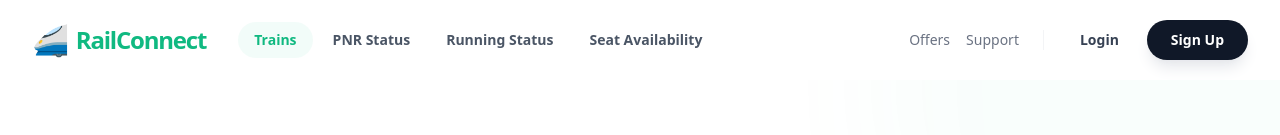
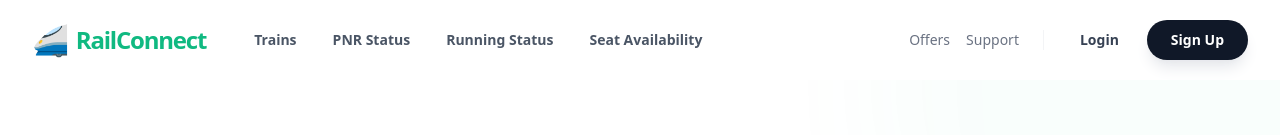
Before and after one commit to RishiVykunta/RMS, a Next.js app: page / in a window 1280 px wide. Shown: the top 135 px of the page. Built offline with nearby package versions, Linux system fonts and the light colour scheme; no server answers; the database is empty.

Commit message:
UI Refinement: Standardize anchor navigation and add scroll padding

```diff
--- a/app/globals.css
+++ b/app/globals.css
@@ -12,6 +12,7 @@
 
 html {
   scroll-behavior: smooth;
+  scroll-padding-top: 100px;
 }
 
 :root {
--- a/components/Navbar.tsx
+++ b/components/Navbar.tsx
@@ -16,7 +16,7 @@ export default function Navbar({ user }: { user: any }) {
   }, []);
 
   const navLinks = [
-    { name: 'Trains', href: '/' },
+    { name: 'Trains', href: '/#booking-area' },
     { name: 'PNR Status', href: '/pnr-status' },
     { name: 'Running Status', href: '/running-status' },
     { name: 'Seat Availability', href: '/seat-availability' },
```
